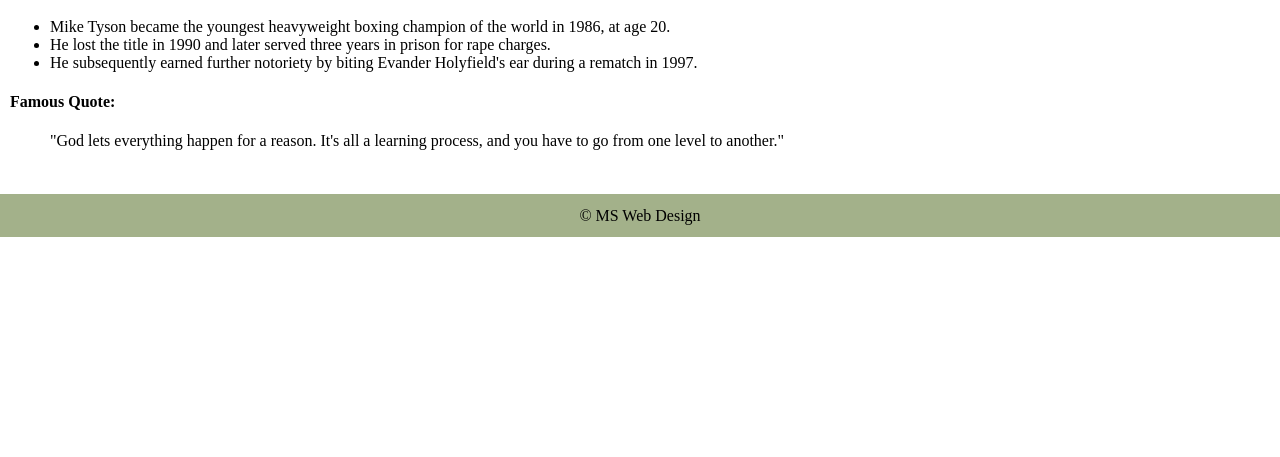
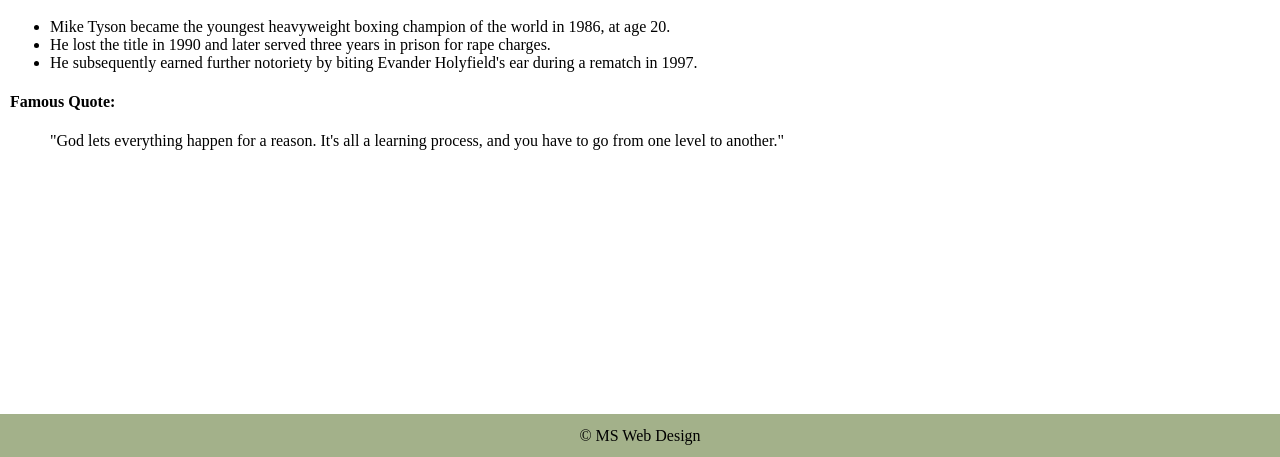
Before and after one commit to MarcS73/final, a plain HTML site: page index.html in a window 1280 px wide. Shown: the part 343-800 px from the top of the page. Drawn offline with Linux system fonts and the light colour scheme.

Commit message:
Update boxers.css

```diff
--- a/boxers.css
+++ b/boxers.css
@@ -129,3 +129,12 @@ body {
 display: flex;
 flex-direction: column;
 }
+@media (min-width: 600px)
+{
+html, body {
+margin: 0;
+padding: 0;
+height: 100%;
+overflow:auto;
+}
+}
```
